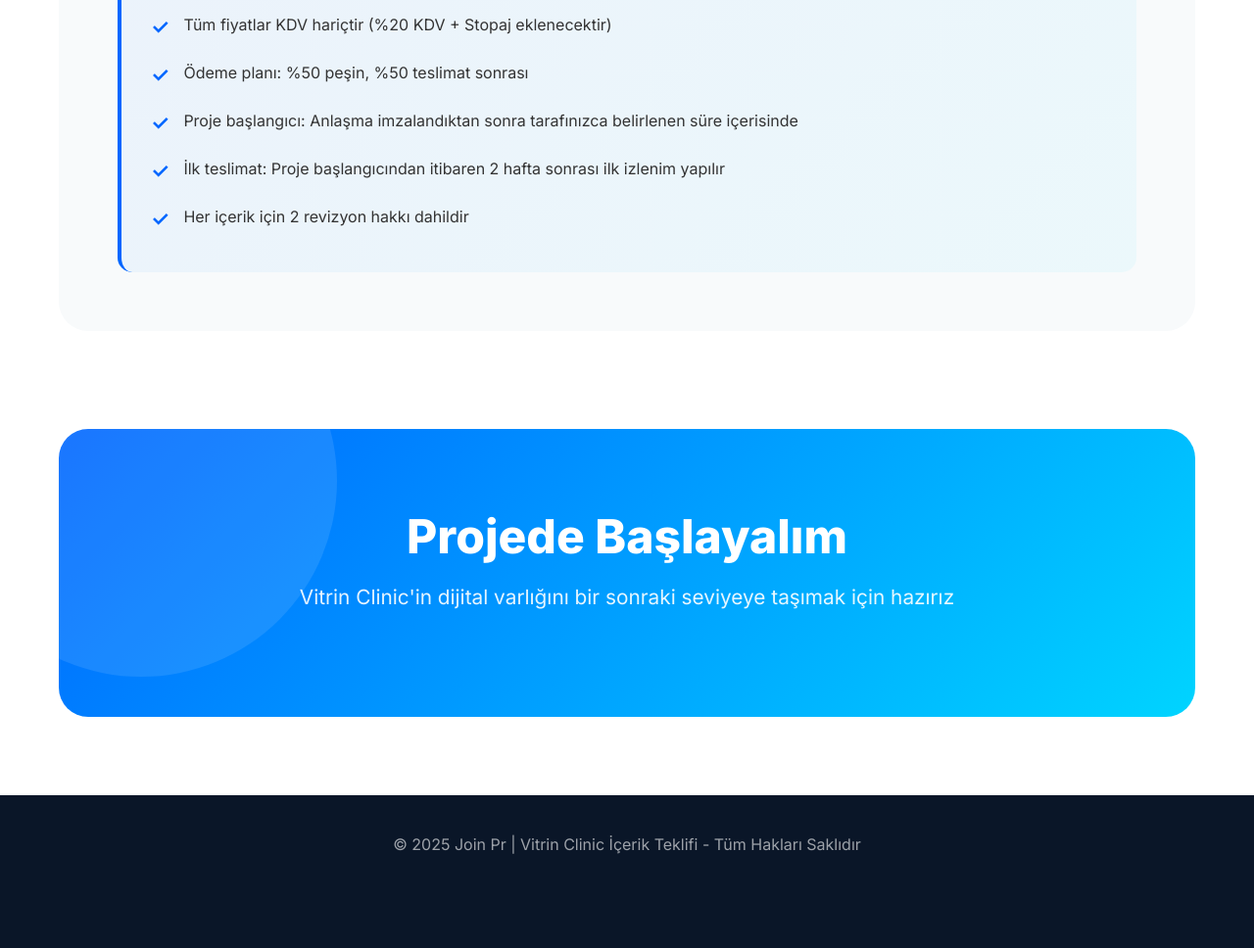
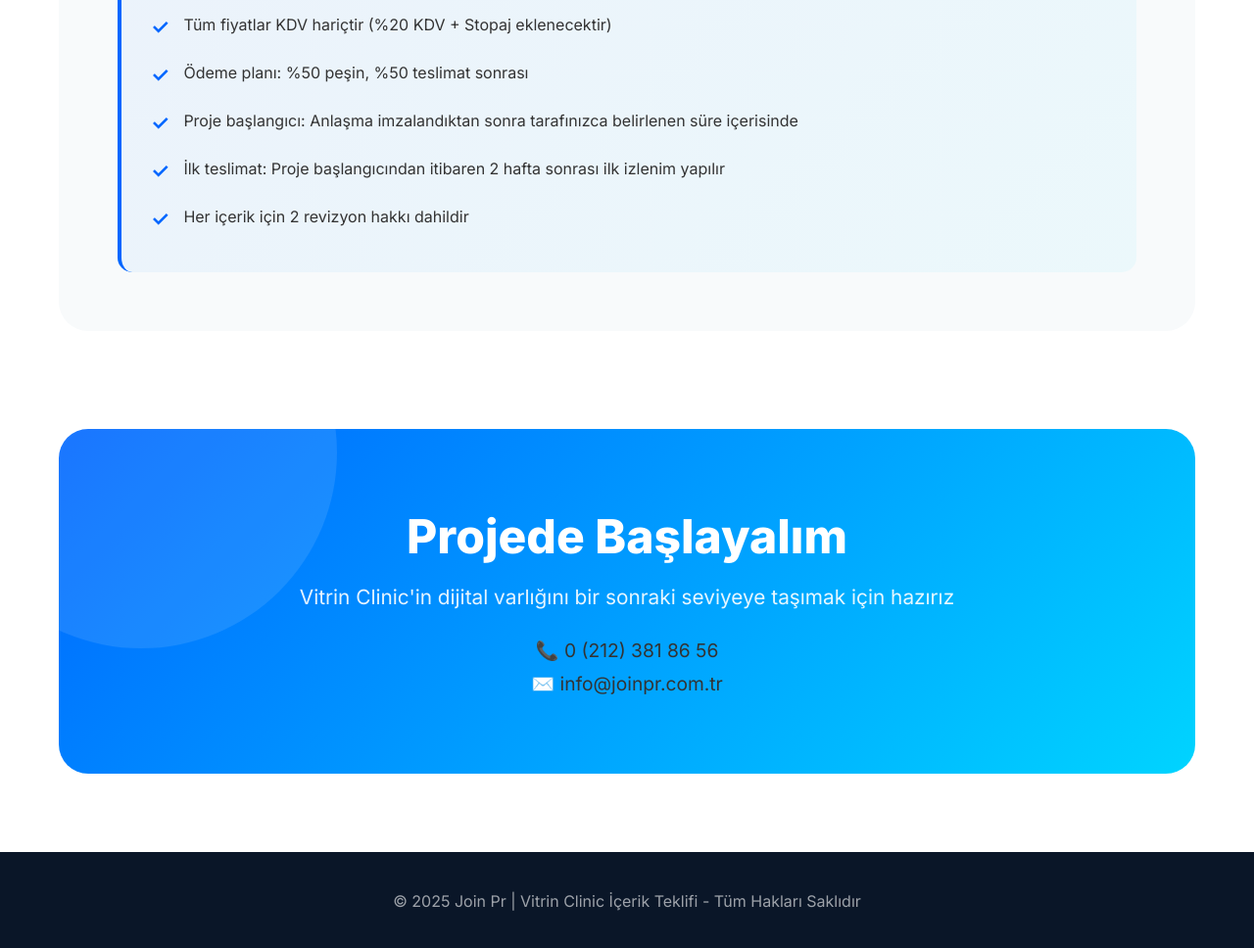
Before and after one commit to JoinPr/vitrin-clinic, a plain HTML site: page vitrin-klinik-teklif.html in a window 1280 px wide. Shown: the part 6899-7867 px from the top of the page at 98% size. Before the commit the page ends 7811 px from the top, so only its background shows below. Drawn offline with Linux system fonts and the light colour scheme.

Commit message:
Projede Başlayalım bölümüne iletişim bilgileri eklendi

```diff
--- a/vitrin-klinik-teklif.html
+++ b/vitrin-klinik-teklif.html
@@ -974,6 +974,10 @@
                     <p class="cta-description">
                         Vitrin Clinic'in dijital varlığını bir sonraki seviyeye taşımak için hazırız
                     </p>
+                    <div style="margin-top: 30px; font-size: 1.2em;">
+                        <p style="margin-bottom: 10px;"><strong>📞</strong> 0 (212) 381 86 56</p>
+                        <p><strong>✉️</strong> info@joinpr.com.tr</p>
+                    </div>
                 </div>
             </div>
 
```
Also changed, not shown: join.png (added).
